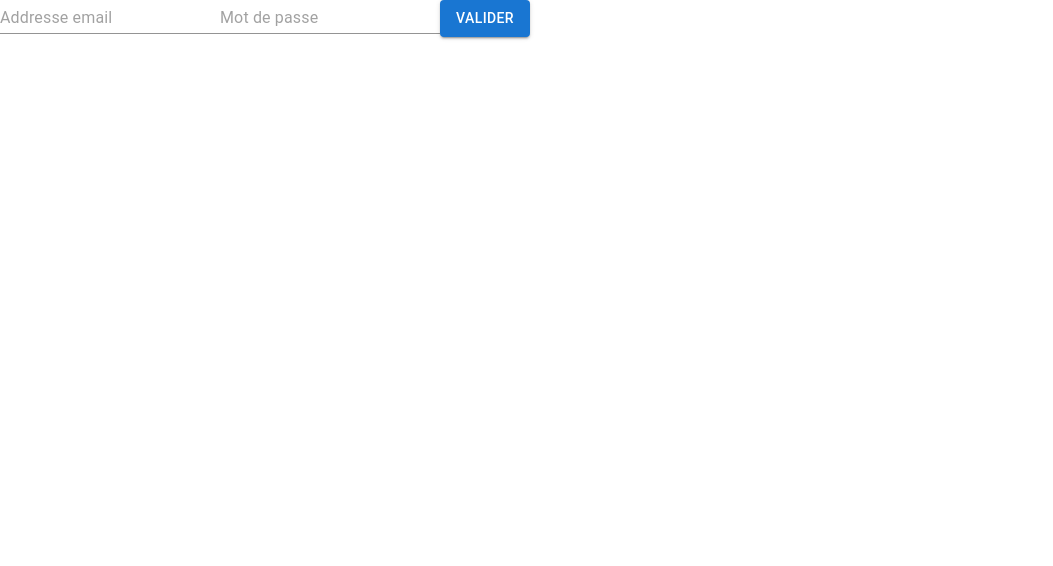
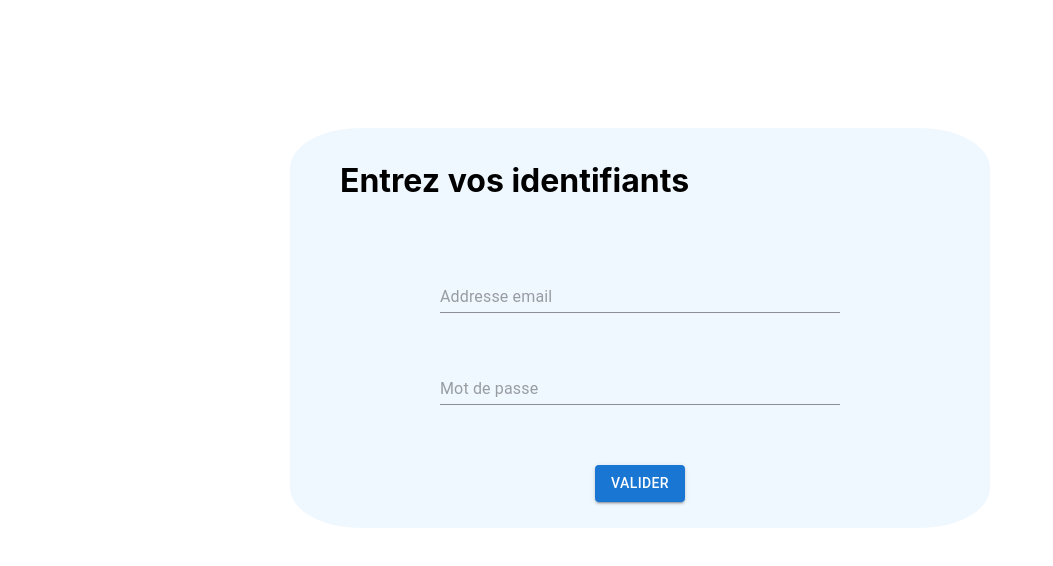
Before and after one commit to AxelCanton/polycovoit-react-web-app, a React (Create React App) app: page / in a window 1280 px wide. Shown: the top 566 px of the page, without its empty margins (0-1053 px from the left). Built offline with nearby package versions, Linux system fonts and the light colour scheme; the HTML template or start-up script is replaced by a standard one.

Commit message:
css v1 login page

```diff
--- /dev/null
+++ b/src/components/Login/LoginForm.css
@@ -0,0 +1,28 @@
+.formContainer{
+    display: flex;
+    justify-content: center;
+}
+
+.cadre{
+    display: flex;
+    flex-direction: column;
+    justify-content: center;
+    height: 400px;
+    width: 700px;
+    margin: 10%;
+    background-color: aliceblue;
+    border-radius: 10%;
+}
+
+.inputContainer{
+    display: flex;
+    justify-content: center;
+    margin-bottom: 30px;
+    margin-top: 30px;
+}
+
+.title{
+    margin-left: 50px;
+    margin-top: 15px;
+    margin-bottom: 30px;
+}
--- a/src/components/Login/LoginForm.tsx
+++ b/src/components/Login/LoginForm.tsx
@@ -3,6 +3,8 @@ import { EventChangeType, EventClickType } from '../../utils/types/event.type';
 import Button from '../Button/Button';
 import StringInput from '../StringInput/StringInput';
 import { ILoginFormProps } from './loginForm.type';
+
+import './LoginForm.css'
 
 const LoginForm = ({
     onLoginClick
@@ -17,11 +19,22 @@ const LoginForm = ({
     const onValidation = (event: EventClickType) => onLoginClick(email, password);
 
     return (
-        <>
-            <StringInput value={email} onChange={onEmailChange} placeholder='Addresse email' />
-            <StringInput value={password} onChange={onPasswordChange} placeholder='Mot de passe' />
+      <div className="formContainer">
+        <div className="cadre">
+            <div className="title">
+                <h1>Entrez vos identifiants</h1>
+            </div>
+          <div className="inputContainer">
+            <StringInput className="login-form" value={email} onChange={onEmailChange} placeholder="Addresse email" />
+          </div>
+          <div className="inputContainer">
+            <StringInput className="login-form" value={password} onChange={onPasswordChange} placeholder="Mot de passe" />
+          </div>
+          <div className="inputContainer">
             <Button onClick={onValidation}>Valider</Button>
-        </>
+          </div>
+        </div>
+      </div>
     );
 }
 
--- /dev/null
+++ b/src/components/StringInput/StringInput.css
@@ -0,0 +1,3 @@
+.login-form{
+    width:400px;
+}
--- a/src/components/StringInput/StringInput.tsx
+++ b/src/components/StringInput/StringInput.tsx
@@ -1,23 +1,28 @@
 import * as React from 'react';
 import { Input } from '@mui/material';
 import { IStringInputOptionalProps, IStringInputProps } from './stringInput.type';
+import "./StringInput.css"
 
 const defaultProps: IStringInputOptionalProps = {
     disabled: false,
-    placeholder: ''
+    placeholder: '',
+    className: ''
 }
 
 const StringInput = ({
     value,
     onChange,
     disabled,
-    placeholder
+    placeholder,
+    className
 }: IStringInputProps) => {
     return <Input
     value={value}
     onChange={onChange}
     disabled={disabled}
-    placeholder={placeholder}/>
+    placeholder={placeholder}
+    className={className}
+    />
 }
 
 StringInput.defaultProps = defaultProps;
--- a/src/components/StringInput/stringInput.type.ts
+++ b/src/components/StringInput/stringInput.type.ts
@@ -7,7 +7,8 @@ export interface IStringInputRequiredProps {
 
 export interface IStringInputOptionalProps {
     disabled: boolean,
-    placeholder: string
+    placeholder: string,
+    className: string
 }
 
 export interface IStringInputProps extends IStringInputRequiredProps, IStringInputOptionalProps {}
```
